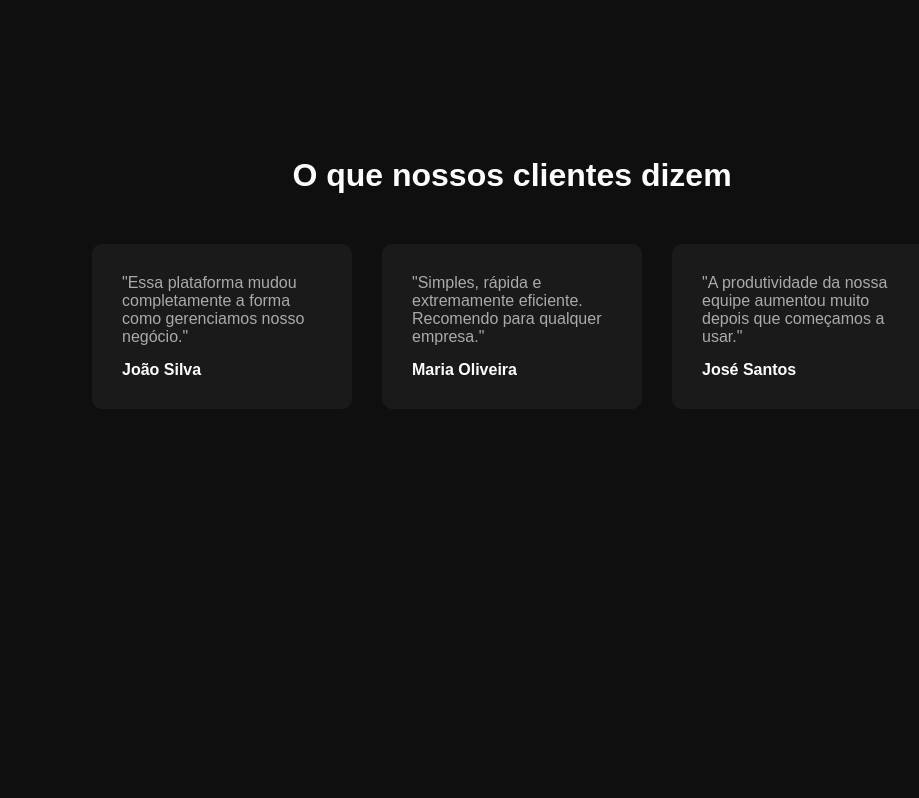
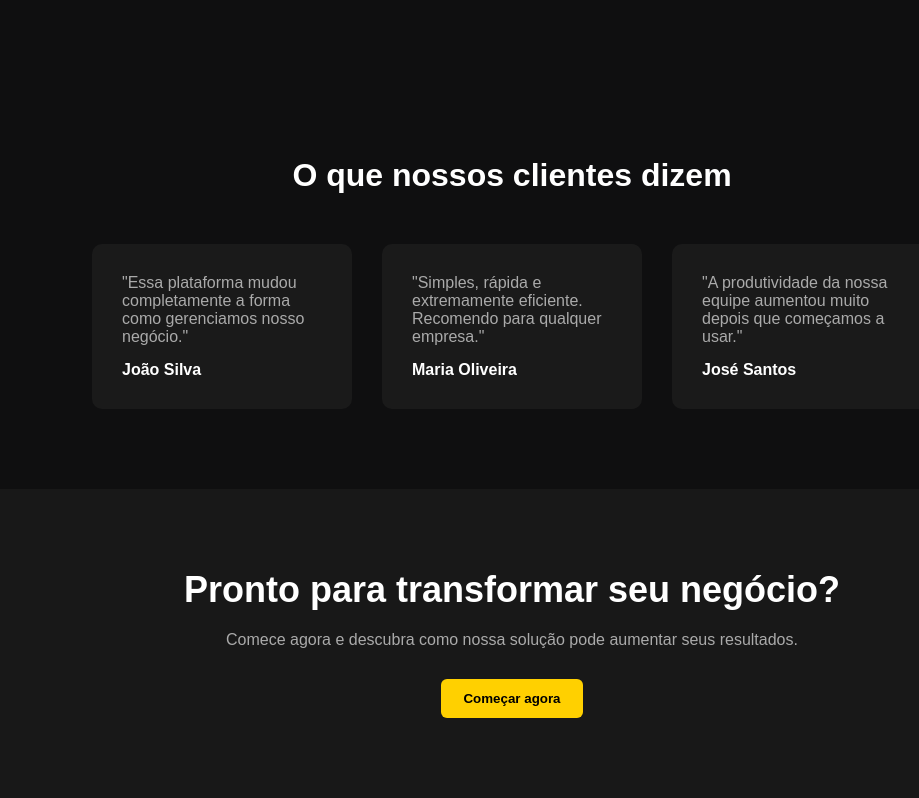
Before and after one commit to SamCampel/idea-lp-landingpage, a plain HTML site: page index.html in a window 1280 px wide. Shown: the part 1298-2096 px from the top of the page, without its empty margins (128-1047 px from the left). Before the commit the page ends 1787 px from the top, so only its background shows below. Drawn offline with Linux system fonts and the light colour scheme.

Commit message:
feat: add cta

```diff
--- a/index.html
+++ b/index.html
@@ -113,6 +113,18 @@
                 </div>
             </div>
         </section>
+
+        <section class="cta">
+            <h2>Pronto para transformar seu negócio?</h2>
+
+            <p>
+                Comece agora e descubra como nossa solução pode aumentar seus resultados.
+            </p>
+
+            <button class="btn-primary">
+                Começar agora
+            </button>
+        </section>
     </main>
 </body>
 </html>
--- a/style.css
+++ b/style.css
@@ -190,3 +190,20 @@ header {
 .testimonial-card h4 {
     color: #fff;
 }
+
+.cta {
+    padding: 80px 8%;
+    text-align: center;
+    background: #181818;
+}
+
+.cta h2 {
+    color: #fff;
+    font-size: 36px;
+    margin-bottom: 20px;
+}
+
+.cta p{
+    color: #aaa;
+    margin-bottom: 30px;
+}
```
